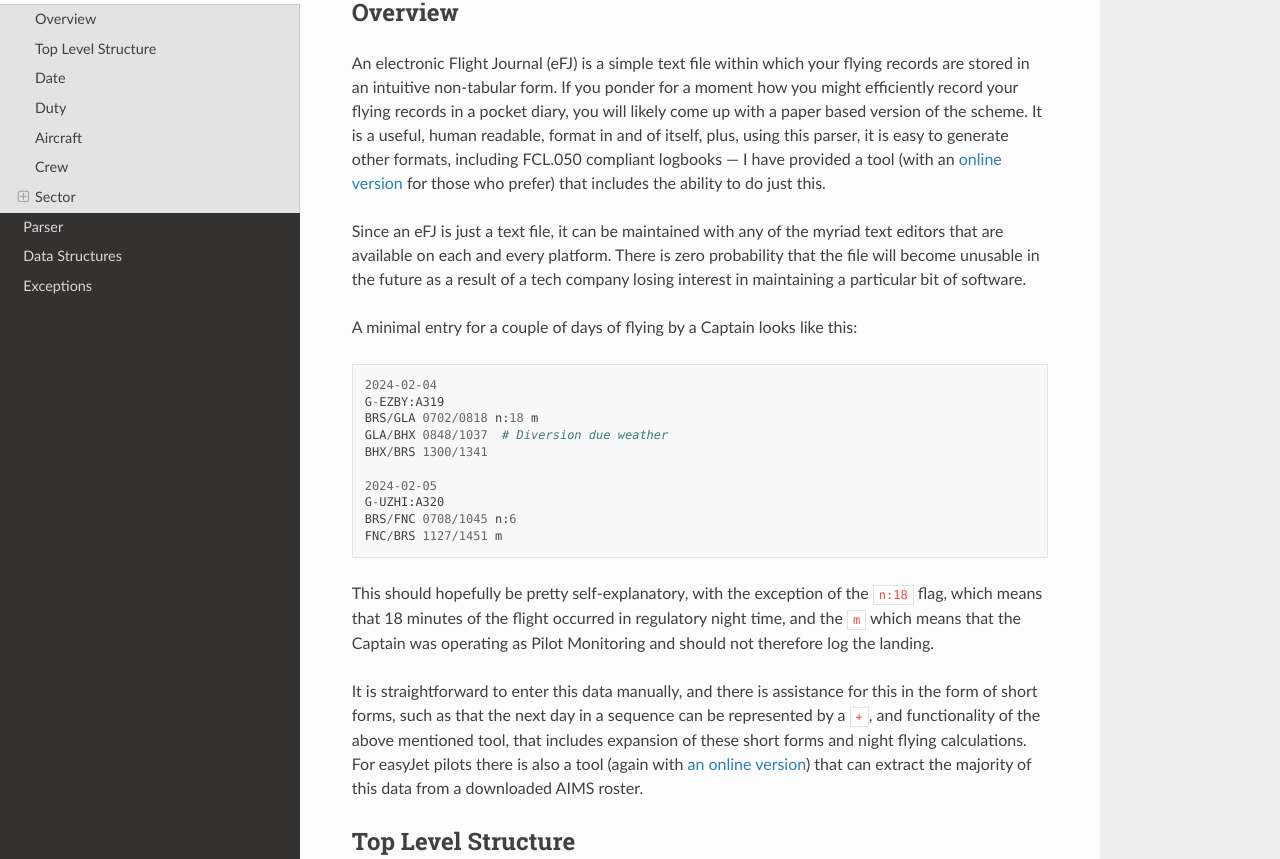
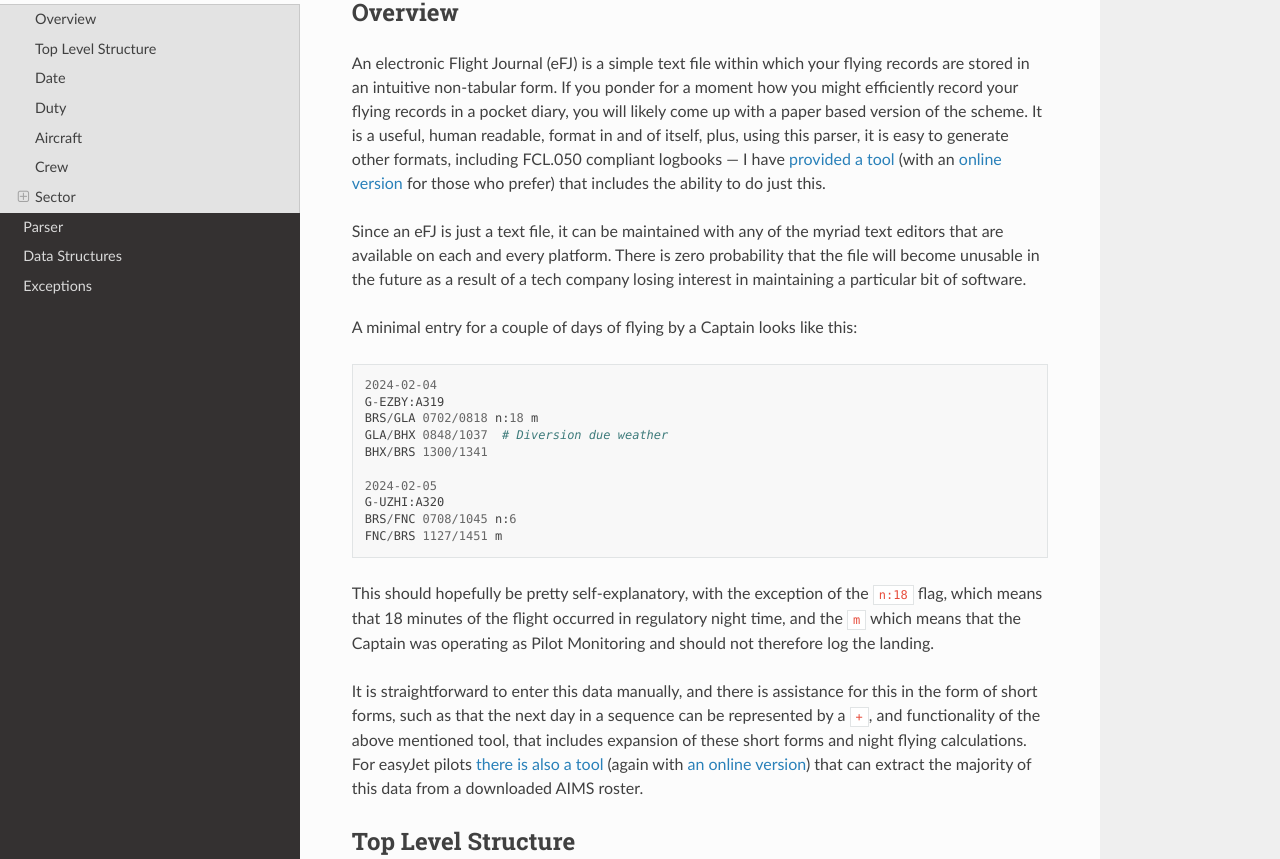
Before and after one commit to JonHurst/efj_parser, a Sphinx documentation site: the page built from docs/format.rst, in a window 1280 px wide and 1400 px high. Shown: the part 164-1023 px from the top of the window. Built offline with Sphinx 7.4.7 and the Read the Docs theme 2.0.0, drawn with Linux system fonts in a browser that asks for light colours; some of the changed lines change nothing that is shown.

Commit message:
Added links to new documentation

```diff
--- a/docs/format.rst
+++ b/docs/format.rst
@@ -10,8 +10,9 @@ moment how you might efficiently record your flying records in a pocket diary,
 you will likely come up with a paper based version of the scheme. It is a
 useful, human readable, format in and of itself, plus, using this parser, it is
 easy to generate other formats, including FCL.050 compliant logbooks — I have
-provided a tool (with an `online version <https://hursts.org.uk/efj/>`_ for
-those who prefer) that includes the ability to do just this.
+`provided a tool <https://hursts.org.uk/efjtkdocs>`_ (with an `online version
+<https://hursts.org.uk/efj/>`_ for those who prefer) that includes the ability
+to do just this.
 
 Since an eFJ is just a text file, it can be maintained with any of the myriad
 text editors that are available on each and every platform. There is zero
@@ -40,9 +41,9 @@ It is straightforward to enter this data manually, and there is assistance for
 this in the form of short forms, such as that the next day in a sequence can be
 represented by a ``+``, and functionality of the above mentioned tool, that
 includes expansion of these short forms and night flying calculations. For
-easyJet pilots there is also a tool (again with `an online version
-<https://hursts.org.uk/aims/>`_) that can extract the majority of this data
-from a downloaded AIMS roster.
+easyJet pilots `there is also a tool <https://hursts.org.uk/aimsdocs>`_ (again
+with `an online version <https://hursts.org.uk/aims/>`_) that can extract the
+majority of this data from a downloaded AIMS roster.
 
 
 Top Level Structure
```
